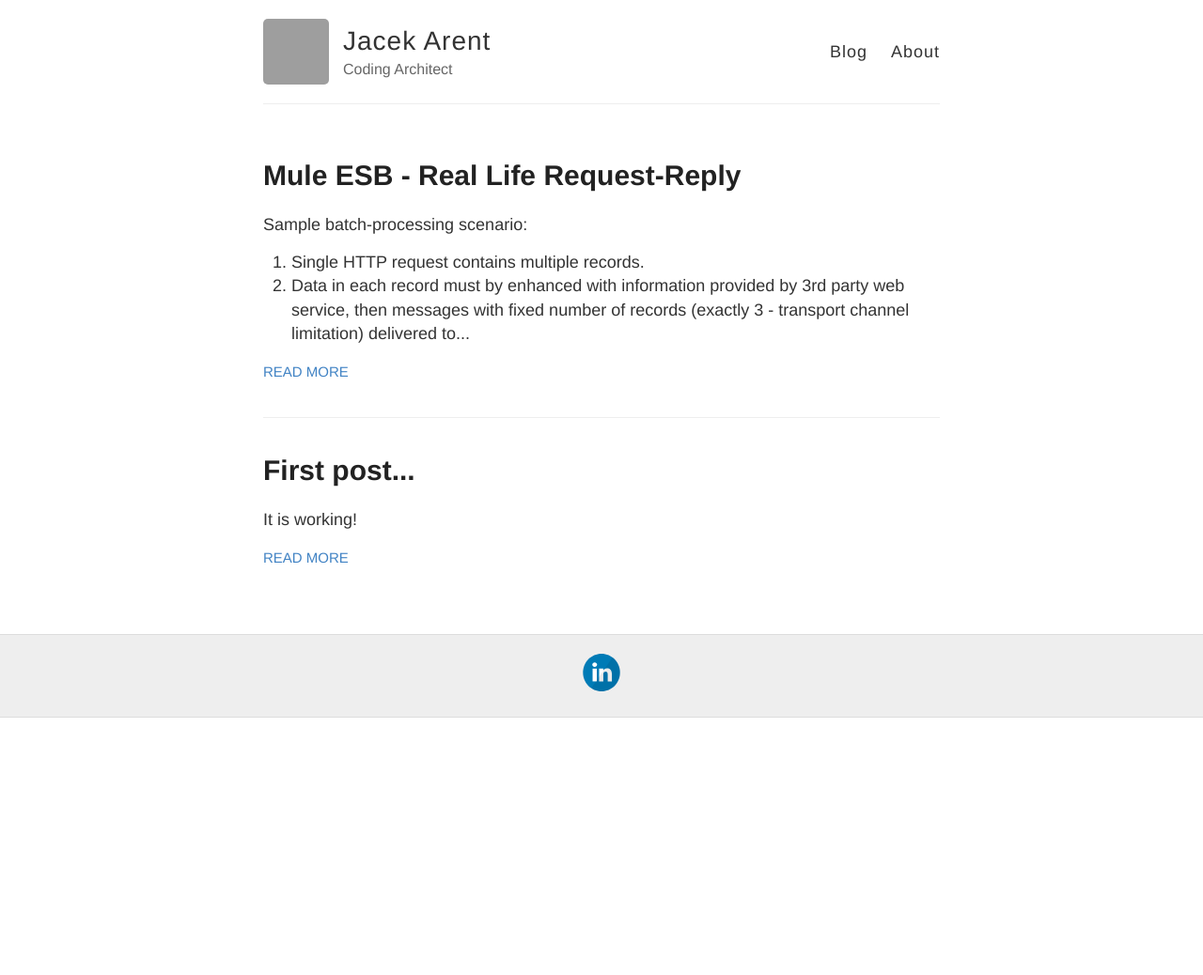
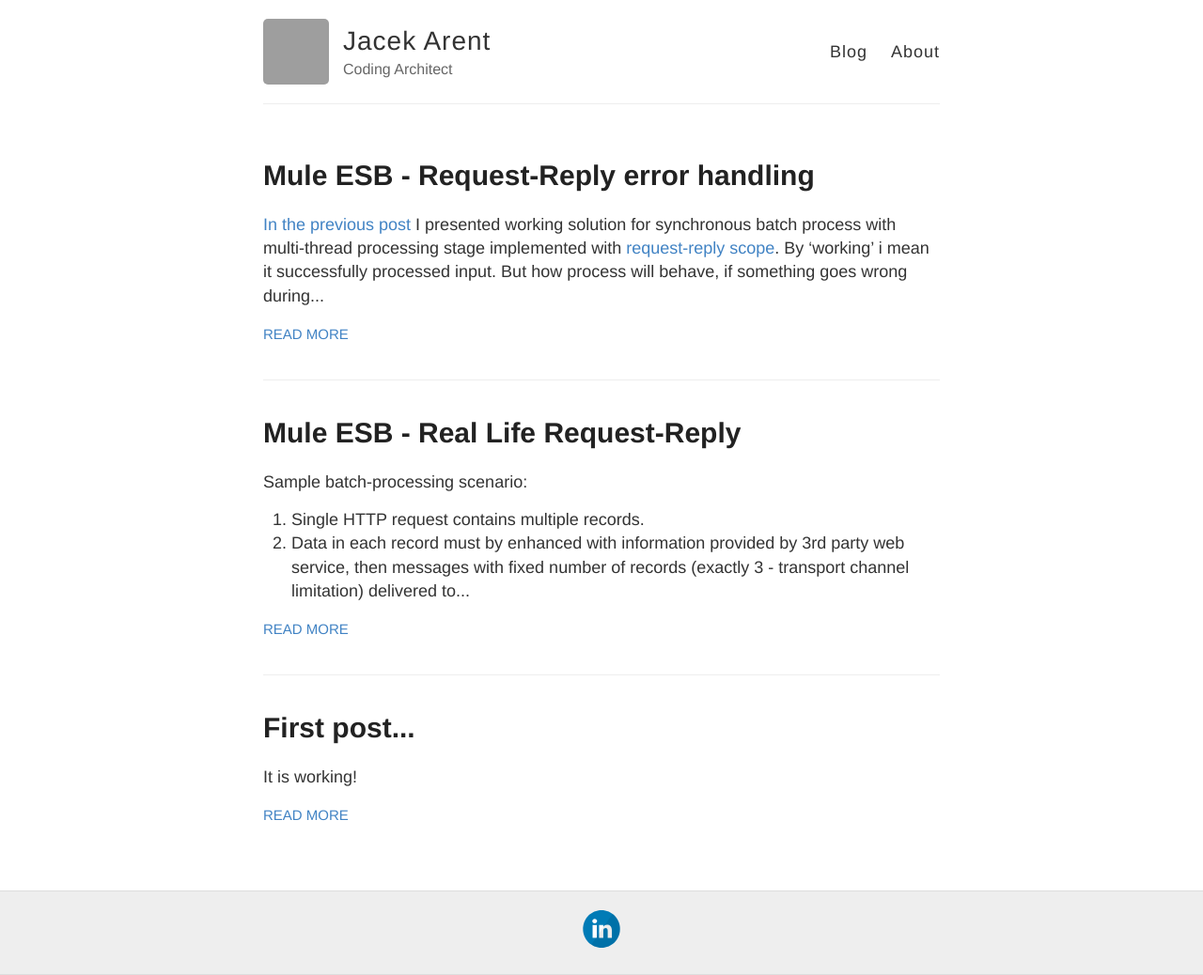
Before and after one commit to jarent/jarent.github.io, a Jekyll site: the page built from index.html, in a window 1280 px wide. Shown: the whole page at 94% size. Built offline with Jekyll 4.4.1, drawn with Linux system fonts in a browser that asks for light colours; before the commit the page ends 900 px from its top, so only the background shows below that; part of the change alters nothing that is shown; grey boxes are pictures that could not be loaded.

Commit message:
New post regarding request-reply error handling.

```diff
--- a/_posts/2014-12-09-mule-esb-real-life-request-reply.md
+++ b/_posts/2014-12-09-mule-esb-real-life-request-reply.md
@@ -241,6 +241,6 @@ INFO  2014-11-20 00:02:44,690 [main] MainFlow: All tasks finished: [org.mule.tra
 
 In terms of processing time improvement is significant - right now flows ends within **5 seconds** for **10** records and just **39 seconds** for **1000** records. Nice improvement comparing to original **1000** seconds.
 
-There are still hidden bottlenecks in the processing and there is a huge gap for error processing, but that will be the subject of next article.
+There are still hidden bottlenecks in the processing and there is a huge gap for error processing, but that will be the subject of [next article]({% post_url 2015-01-13-mule-esb-request-reply-error-handling %}).
 
 Source code for the flows and sample [munit](https://github.com/mulesoft/munit) tests are available on [github](https://github.com/jarent/real-life-request-reply).
--- /dev/null
+++ b/_posts/2015-01-13-mule-esb-request-reply-error-handling.md
@@ -0,0 +1,98 @@
+---
+layout: post
+title: Mule ESB - Request-Reply error handling
+---
+[In the previous post]({% post_url 2014-12-09-mule-esb-real-life-request-reply %}) I presented working solution for synchronous batch process with multi-thread processing stage implemented with [request-reply scope](http://www.mulesoft.org/documentation/display/current/Request-Reply+Scope). By 'working' i mean it successfully processed input. But how process will behave, if something goes wrong during processing? Let's test it.
+
+*RequestReplyErrorHandlingTest* is a sample munit test that mocks exception thrown by web service invoked in **call-LongRunningTask**
+
+{% highlight java linenos %}
+@Test
+	public void shouldInovokeLongRunningProcessConcurrently() throws Exception {
+
+
+		whenMessageProcessor("component").ofNamespace("scripting").withAttributes(attribute("name").
+					ofNamespace("doc").withValue("Long running activity")).
+					thenThrow(new RuntimeException());
+
+		 runFlow("request-reply-flow" , testEvent(SAMPLE_INPUT_1_RECORD.split(",")));
+
+	}
+{% endhighlight %}
+
+And results are horrible - exception was thrown, process never finished and execution is stuck. Test must be stopped manually. What exactly happen? Diagram below provides good explenation.
+
+![issues-with-no-error-handling](/images/request-reply-error-handling/issues-with-no-error-handling.PNG "Issues with no error handling")
+
+1.	Without reply message **Request-Reply** scope cannot finish and waits indefinitely blocking processing and resources.
+1.	**Aggregate Results** timeout is set up to 10s. But it never triggers
+1.	Once **request-reply-long-task-aggr** is stopped even for one chunk, **Aggregate Results** stage will never be completed and final message will never be sent to **reply** vm outbound endpoint
+
+Let's deal with the issues in 'easier first' order.
+
+### Issue #1 - Separate timeout must be set up for request-reply scope
+There is a timeout attribute in **Request-Reply** scope definition. After setting up timeout value to 11s. (it should be longer than internal **Aggregate** timeout set up to 10s) **Request-Reply** stage finishes once timeout elapsed with error:
+
+{% highlight console %}
+ERROR 2014-12-19 15:33:27,664 [main] org.mule.exception.DefaultMessagingExceptionStrategy:
+********************************************************************************
+Message               : Response timed out (11000ms) waiting for message response id "a4c33b50-87c6-11e4-877f-ecf4bb679c19" or this action was interrupted. Failed to route event via endpoint: null. Message payload is of type: String[]
+Code                  : MULE_ERROR--2
+--------------------------------------------------------------------------------
+Exception stack is:
+1. Response timed out (11000ms) waiting for message response id "a4c33b50-87c6-11e4-877f-ecf4bb679c19" or this action was interrupted.
+{% endhighlight %}
+
+### Issue #2 - **Aggregate Results** timeout starts counting once first message in the group is aggregated
+In the above test it never happenes, because every message fails with exception, so it will never reach aggregate step. Still we can rely on **Request-Reply** timeout - it stops no matter what.
+
+### issue #3 - If even single message in the group failed, **Aggregate Results** stage always finish in timeout
+My first idea was to catch exception from remote web service call and pass message to aggregate step. Having second thoughts i realized, that even if processing failed for single chunk, there is no need to wait for the results of other chunks processing. It is better to stop whole processing, so it can be retried or handled in different way. To accomplish that I have added [catch exception strategy](http://www.mulesoft.org/documentation/display/current/Catch+Exception+Strategy) **StopRequestReplyExceptioStrategy** that will set exception message as payload and pass message directly to **reply** vm inbound endpoint.
+
+![issues-with-no-error-handling](/images/request-reply-error-handling/exception-strategy.PNG "Exception Stretegy")
+
+In theory that should allow to finish processing earlier. However the first result was not successful - **reply** vm inbound endpoint from **reqest-reply** rejected message with exception *ObjectAlreadyExistsException* followed by timeout:
+
+{% highlight console %}
+ERROR 2015-01-10 13:49:32,462 [connector.VM.mule.default.receiver.06] org.mule.exception.DefaultMessagingExceptionStrategy:
+********************************************************************************
+Message               : null
+Code                  : MULE_ERROR--1
+--------------------------------------------------------------------------------
+Exception stack is:
+1. null (org.mule.api.store.ObjectAlreadyExistsException)
+  org.mule.util.store.PartitionedObjectStoreWrapper:48 (http://www.mulesoft.org/docs/site/current3/apidocs/org/mule/api/store/ObjectAlreadyExistsException.html)
+
+ERROR 2015-01-10 13:49:42,952 [main] org.mule.exception.DefaultMessagingExceptionStrategy:
+********************************************************************************
+Message               : Response timed out (11000ms) waiting for message response id "cb044830-9901-11e4-8242-ecf4bb679c19" or this action was interrupted. Failed to route event via endpoint: null. Message payload is of type: String[]
+Code                  : MULE_ERROR--2
+{% endhighlight %}
+
+It didn't make any sense. How given correlation id could be rejected only to be reported as not delivered 10 seconds later? The explanation is hidden in the code of class **org.mule.routing.requestreply.AbstractAsyncRequestReplyRequester**.
+
+{% highlight java %}
+  protected String getAsyncReplyCorrelationId(MuleEvent event)
+    {
+        ...
+        if (event.getMessage().getCorrelationSequence() > 0)
+        {
+            correlationId += event.getMessage().getCorrelationSequence();
+        ...
+        return correlationId;
+    }
+{% endhighlight %}
+
+Method **getAsyncReplyCorrelationId** is adding correlation sequence to correlation id. And property **MULE_CORRELATION_SEQUENCE** is set on the flow , because **Split** stage is earlier used to divide paylod into chunks. Exception strategy shortcut omits **Aggregate** step, so that additionall property is still there and is automatically added to correlation id. But it can be overwritten in exception strategy
+
+{% highlight xml %}
+<set-property propertyName="MULE_CORRELATION_SEQUENCE" value="#['']" doc:name="Property"/>
+{% endhighlight %}
+
+It is rather a hack, not clean solution. Perfect solution should rather remove inbound property MULE_CORRELATION_SEQUENCE, but instead of that inbound property is overwritten by outbound property empty value. This hack causes warning:
+
+{% highlight console %}
+WARN  2015-01-11 17:17:48,259 [connector.VM.mule.default.dispatcher.01] org.mule.util.ObjectUtils: Value exists but cannot be converted to int: , returning default value: -1
+{% endhighlight %}
+
+Nevertheless it works and request-reply solution got proper error handling - what is proved by the additional error scenario tests available together with final version of the flows on [github](https://github.com/jarent/real-life-request-reply).
```
Also changed, not shown: images/request-reply-error-handling/exception-strategy.PNG (added), images/request-reply-error-handling/issues-with-no-error-handling.PNG (added).
